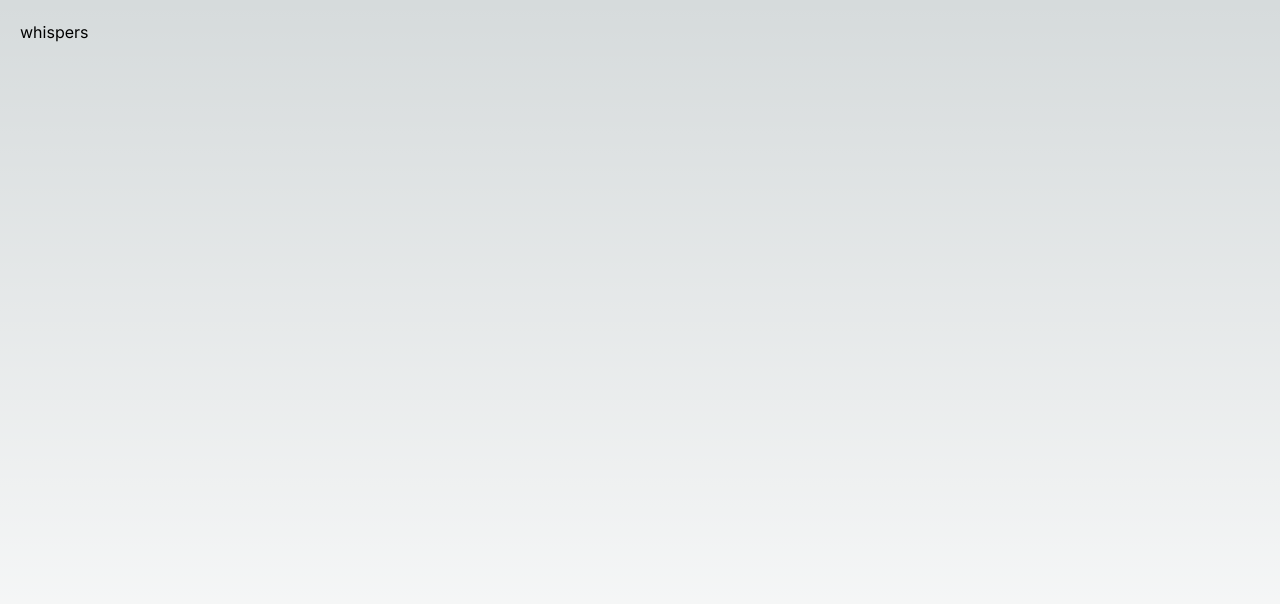
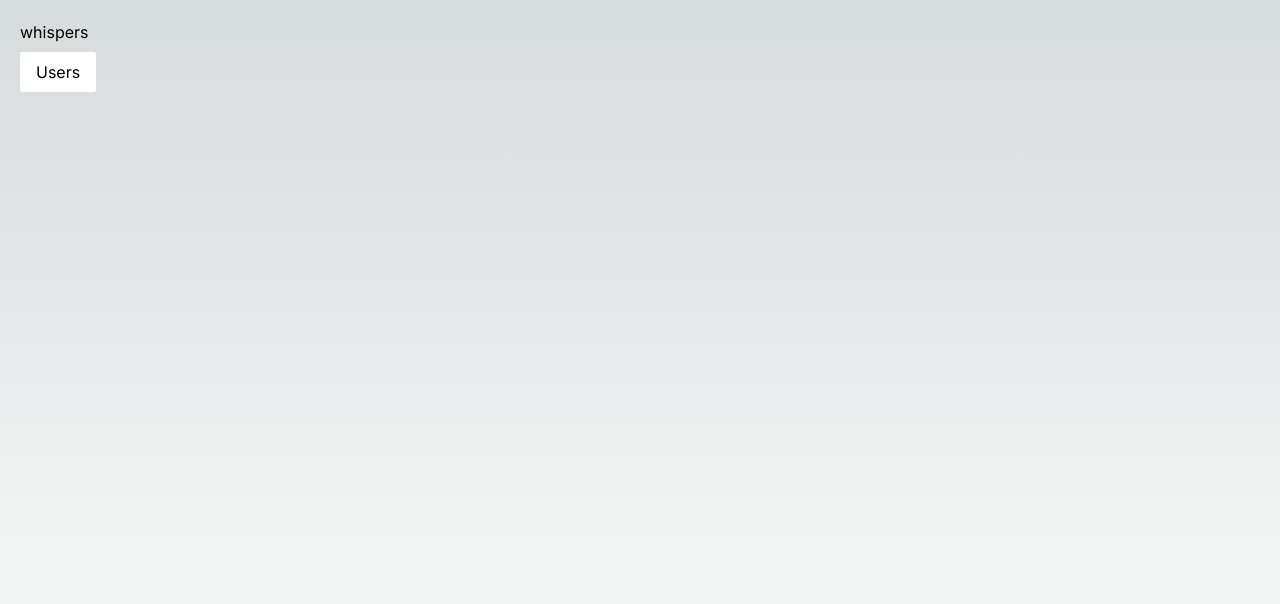
Before and after one commit to miamiultras/whispers, a Next.js app: page / in a window 1280 px wide. Shown: the top 604 px of the page. Built offline with nearby package versions, Linux system fonts and the light colour scheme.

Commit message:
create users page and connect to api

```diff
--- a/app/page.tsx
+++ b/app/page.tsx
@@ -1,7 +1,15 @@
+import Link from "next/link";
+
 export default function Home() {
   return (
     <main className="flex min-h-screen flex-col items-start p-5">
       <h1>whispers</h1>
+      <Link
+        className="bg-white text-black py-2 px-4 mt-2 rounded-sm"
+        href="/users"
+      >
+        Users
+      </Link>
     </main>
   );
 }
--- /dev/null
+++ b/app/users/page.tsx
@@ -0,0 +1,19 @@
+import { UserProps, getAllUsers } from "@/lib/api/user";
+
+async function getUsers() {
+  return await getAllUsers();
+}
+
+export default async function UsersPage() {
+  const users = await getUsers();
+  return (
+    <div className="flex min-h-screen flex-col p-5">
+      <h1 className="text-2xl">Users</h1>
+      <ul className="mt-6">
+        {users.map((user: UserProps) => (
+          <li>{user.username}</li>
+        ))}
+      </ul>
+    </div>
+  );
+}
```
